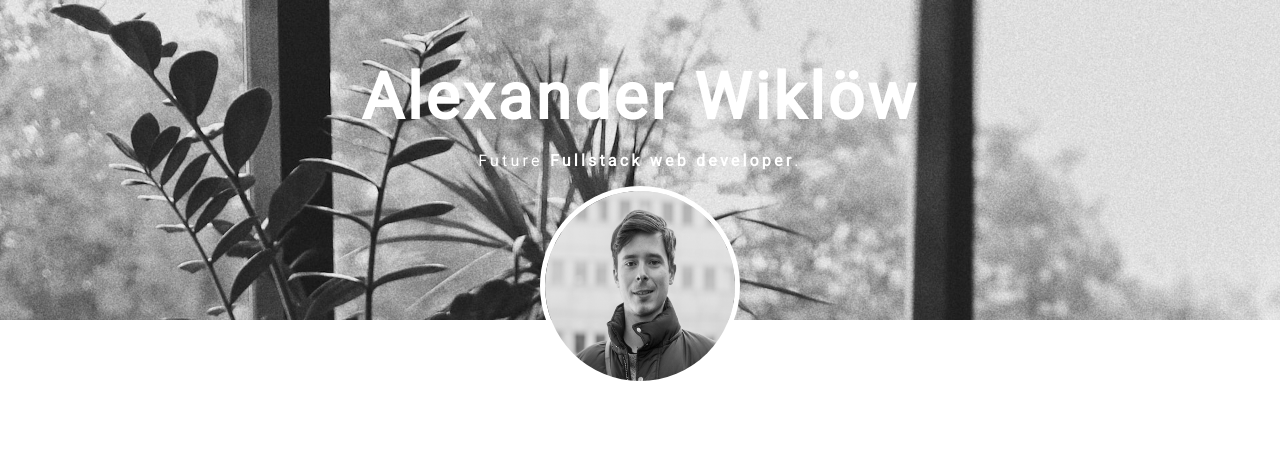
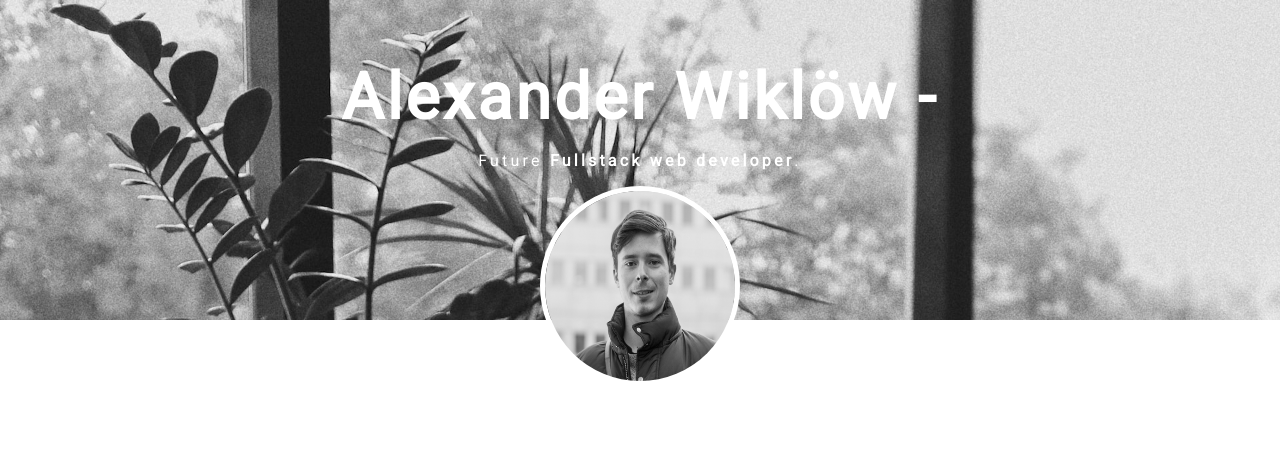
Before and after one commit to AlexanderWiklow/Portfolio2023, a website: page index.html in a window 1280 px wide. Shown: the top 457 px of the page. Drawn offline with Linux system fonts and the light colour scheme.

Commit message:
change meta tag

```diff
--- a/index.html
+++ b/index.html
@@ -3,7 +3,7 @@
 <head>
 <title>Page Title</title>
 <meta charset="UTF-8">
-<meta name="viewport" content="width=device-width, initial-scale=1">
+<!-- <meta name="viewport" content="width=device-width, initial-scale=1"> -->
 <meta name="viewport" content="width=device-width,initial-scale=1,maximum-scale=1,user-scalable=no" />
 <!-- <meta name="viewport" content="width=device-width, initial-scale=1, maximum-scale=1"> -->
 <link rel="stylesheet" href="./styles/styles.css">
@@ -28,7 +28,7 @@
 
 <!-- Header -->
 <div class="header">
-  <h1>Alexander Wiklöw</h1>
+  <h1>Alexander Wiklöw - </h1>
   <p>Future <b>Fullstack web developer</b>.</p>
   <img id="profile-pic" src="./assets/images/CVbilder-nov.jpg" alt="Alexander Wiklöw">
 </div>
```
